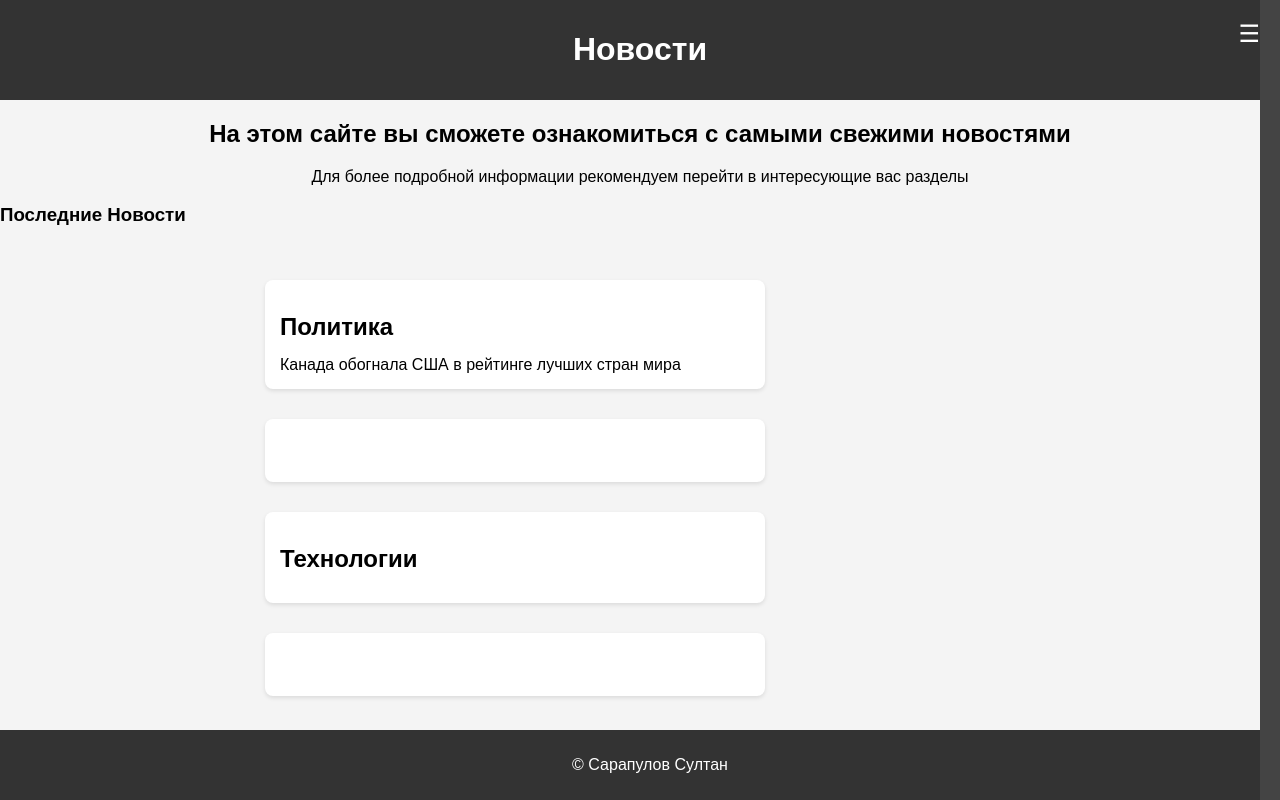
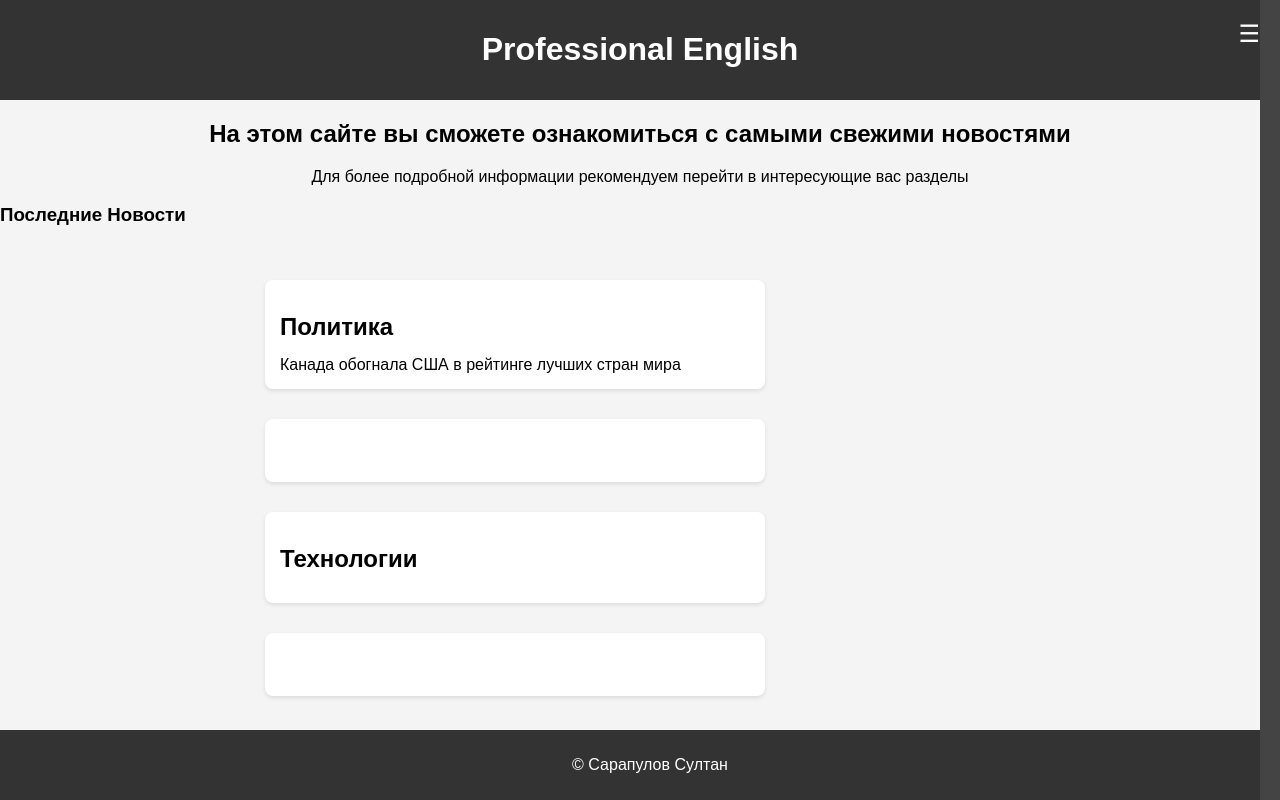
Before and after one commit to Sultan12145/News, a plain HTML site: page index.html in a window 1280 px wide. Drawn offline with Linux system fonts and the light colour scheme.

Commit message:
index.html

```diff
--- a/index.html
+++ b/index.html
@@ -124,7 +124,7 @@
 </head>
 <body>
     <header>
-        <h1>Новости</h1>
+        <h1>Professional English</h1>
     </header>
     <div class="menu-toggle" onclick="toggleMenu()">☰</div>
     <nav id="side-menu">
```
